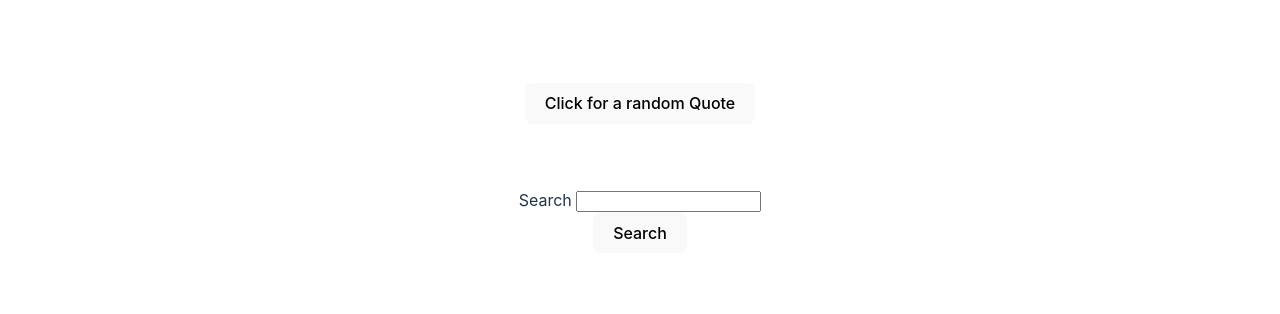
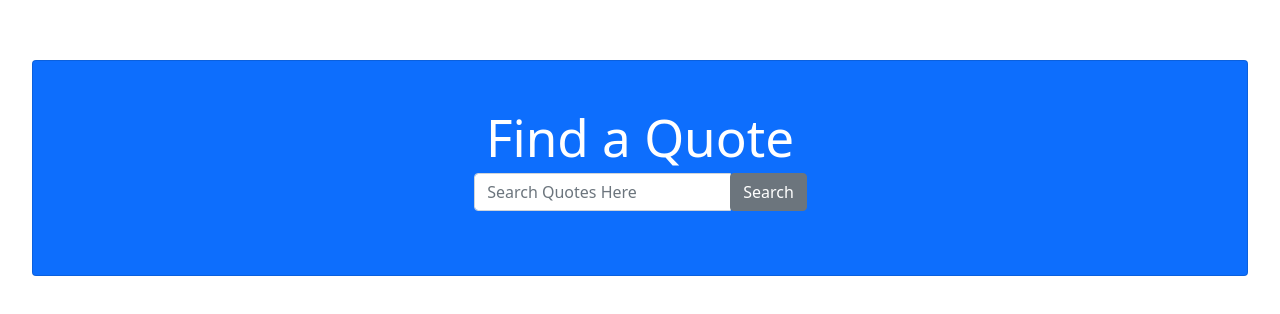
Before and after one commit to MaxEdwards20/Quote-Search-React, a React (Vite) app: page / in a window 1280 px wide. Shown: the part 232-546 px from the top of the page. Built offline with nearby package versions, Linux system fonts and the light colour scheme.

Commit message:
Well developed look and the search param can be passed around correctly

```diff
--- a/index.html
+++ b/index.html
@@ -3,11 +3,17 @@
   <head>
     <meta charset="UTF-8" />
     <link rel="icon" type="image/svg+xml" href="/vite.svg" />
+    <link
+      rel="stylesheet"
+      href="https://cdn.jsdelivr.net/npm/bootstrap@5.1.3/dist/css/bootstrap.min.css"
+      integrity="sha384-1BmE4kWBq78iYhFldvKuhfTAU6auU8tT94WrHftjDbrCEXSU1oBoqyl2QvZ6jIW3"
+      crossorigin="anonymous"
+    />
     <meta name="viewport" content="width=device-width, initial-scale=1.0" />
     <title>Vite + React + TS</title>
   </head>
   <body>
-    <div id="root"></div>
+    <div id="root" class="container"></div>
     <script type="module" src="/src/main.tsx"></script>
   </body>
 </html>
--- a/src/App.css
+++ b/src/App.css
@@ -34,6 +34,9 @@
 
 .card {
   padding: 2em;
+
+  background-color: #61dafbaa;
+  align-items: center;
 }
 
 .read-the-docs {
--- a/src/App.tsx
+++ b/src/App.tsx
@@ -1,4 +1,4 @@
-import { useState } from "react";
+import React, { useState } from "react";
 import reactLogo from "./assets/react.svg";
 import "./App.css";
 import { FormInput } from "./components/FormInput";
@@ -10,61 +10,67 @@ interface Quote {
 }
 
 function App() {
-  const [quote, setQuote] = useState();
-  const [quoteBox, addQuotes] = useState();
-  const [searchParam, changeParam] = useState();
+  const [quotes, setQuotes] = useState([]);
+  const [searchParam, setSearchParam] = useState("");
+
+  function handleSearchClick() {
+    async function fetchData() {
+      let url = "https://api.quotable.io/search/quotes?query=" + searchParam;
+      const result = await fetch(url);
+      let json = await result.json();
+      setQuotes(json.results);
+    }
+    if (searchParam && searchParam.length > 0) {
+      fetchData();
+    }
+  }
+
+  async function getRandomQuote() {
+    const result = await fetch("https://api.quotable.io/random");
+    return await result.json();
+  }
+
+  function handleSearchInput(event: React.ChangeEvent<HTMLInputElement>) {
+    setSearchParam(event.target.value);
+  }
+
   return (
-    <div className="App" color="blue">
-      <div> {quote} </div>
-      <div className="card">
-        <button
-          onClick={async () => {
-            let quote = await getRandomQuote();
-            let formatted = formatQuote(quote);
-            setQuote(formatted); // What can I use here? How do I adjust the types for these state objects?
-          }}
-        >
-          Click for a random Quote
-        </button>
+    <div className="card bg-primary" style={{ width: "100%" }}>
+      <div className="card-body">
+        <h1 className="card-title text-white"> Find a Quote </h1>
+        <div className="input-group mb-3">
+          <input
+            type="text"
+            value={searchParam}
+            onChange={handleSearchInput}
+            className="form-control"
+            placeholder="Search Quotes Here"
+          ></input>
+          <div className="input-group-prepend">
+            <button
+              type="button"
+              className="btn btn-secondary btn-large btn-block mr-2 padding-3"
+              onClick={handleSearchClick}
+            >
+              Search
+            </button>
+          </div>
+          <div>
+            {
+              <ul className="list-group">
+                {quotes.map((quote: Quote) => (
+                  <QuoteHolder
+                    author={quote.author}
+                    content={quote.content}
+                  ></QuoteHolder>
+                ))}
+              </ul>
+            }
+          </div>
+        </div>
       </div>
-      <div className="card">
-        <FormInput label="Search"> {searchParam}</FormInput>{" "}
-        {/* I am not sure why this FormInput is red underlined */}
-        <button
-          onClick={async () => {
-            let quotes = await searchQuotes({ searchParam }); // How can I send the value from the form to the function to search with?
-            console.log(quotes.results);
-            let quoteHolders = quotes.map((quote: Quote) => (
-              <QuoteHolder
-                author={quote.author}
-                content={quote.content}
-              ></QuoteHolder>
-            ));
-            addQuotes(quoteHolders); // why does this not work and display these QuoteHolder elements?
-          }}
-        >
-          Search
-        </button>
-      </div>
-      <div>{quoteBox}</div>
     </div>
   );
 }
 
-async function getRandomQuote() {
-  const result = await fetch("https://api.quotable.io/random");
-  return await result.json();
-}
-
-async function searchQuotes(quote: string) {
-  // How can I pass the value from the FormInput down here? Is using a state value the best way?
-  let url = "https://api.quotable.io/search/quotes?query=" + quote;
-  const result = await fetch(url);
-  return await result.json();
-}
-
-function formatQuote(quote: Quote) {
-  return quote.content + " --- " + quote.author;
-}
-
 export default App;
--- a/src/components/QuoteHolder.tsx
+++ b/src/components/QuoteHolder.tsx
@@ -1,13 +1,14 @@
 interface Quote {
   author: string;
   content: string; // ? means this is optional
+  children?: [];
 }
 
 export function QuoteHolder({ author, content }: Quote) {
   return (
     <div className="card">
-      {content + " --- "}
-      {author}
+      {content}
+      <div className="card-body ">{author}</div>
     </div>
   );
 }
```
